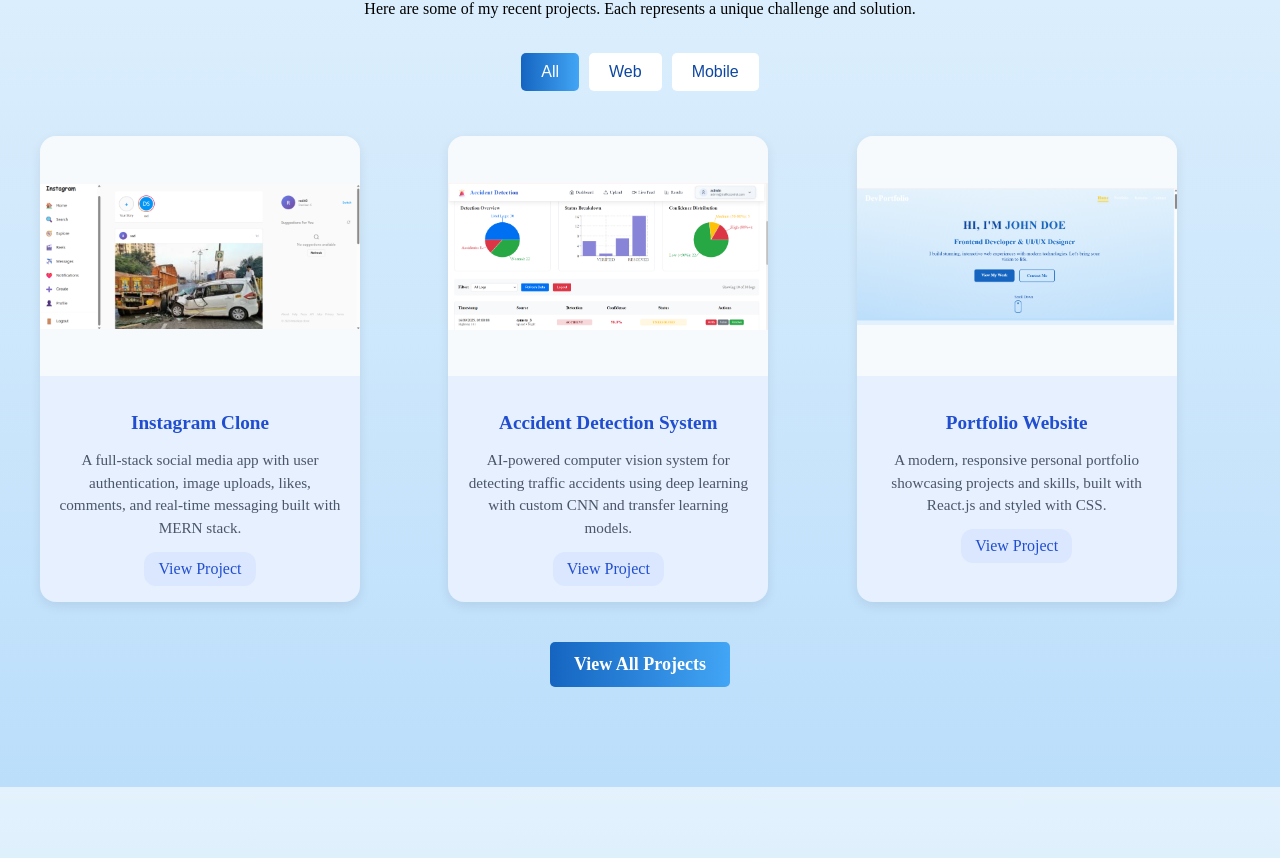
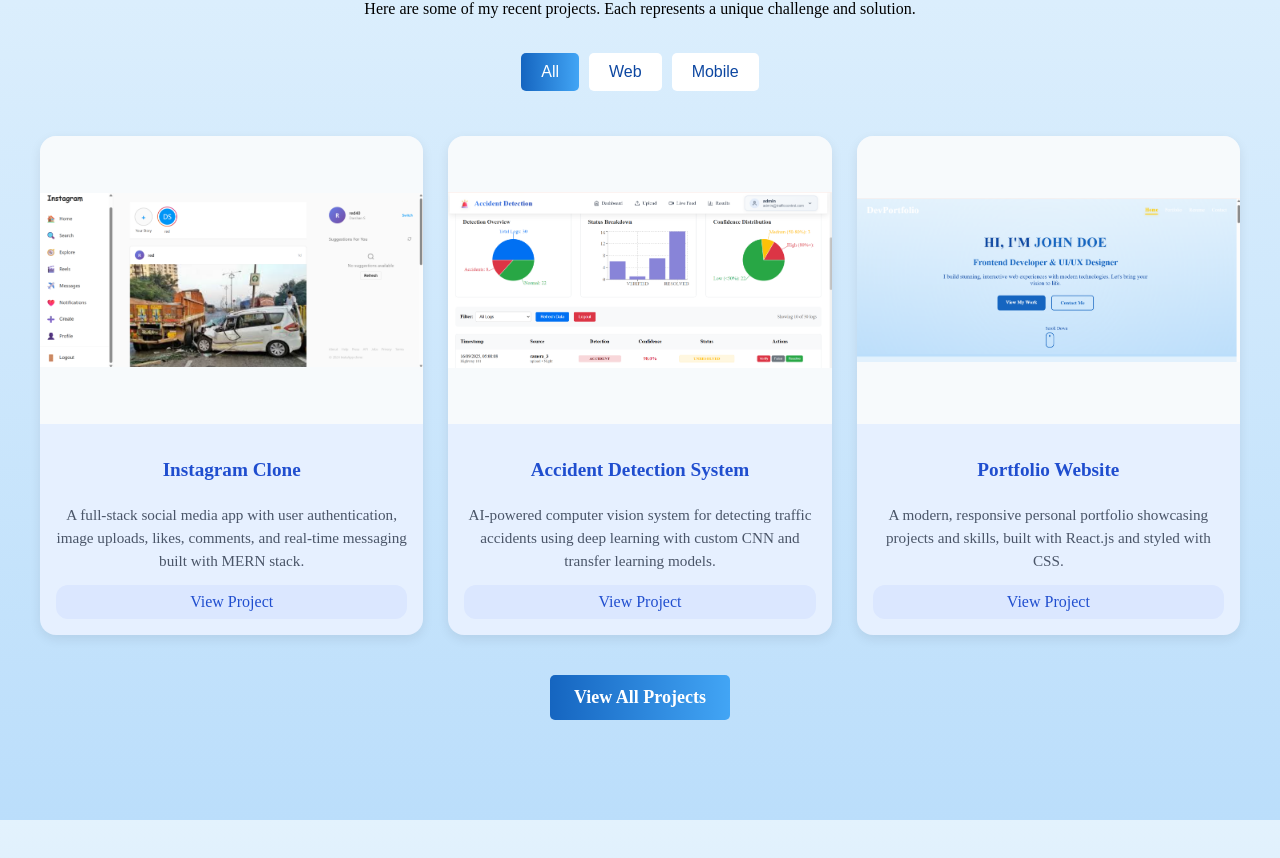
Before and after one commit to Darshan980/portfolio, a React (Vite) app: page / in a window 1280 px wide. Shown: the part 2331-3189 px from the top of the page. Built offline with nearby package versions, Linux system fonts and the light colour scheme.

Commit message:
Update ProjectCard.css

```diff
--- a/src/components/ProjectCard.css
+++ b/src/components/ProjectCard.css
@@ -1,25 +1,3 @@
-/* Container for project cards - add this to your parent component */
-.projects-container {
-  display: grid;
-  grid-template-columns: repeat(auto-fit, minmax(300px, 1fr));
-  gap: 24px;
-  max-width: 1200px;
-  margin: 0 auto;
-  padding: 20px;
-  justify-items: center;
-}
-
-/* Alternative flex layout if you prefer */
-.projects-flex {
-  display: flex;
-  flex-wrap: wrap;
-  justify-content: center;
-  gap: 24px;
-  max-width: 1200px;
-  margin: 0 auto;
-  padding: 20px;
-}
-
 .project-card {
   background: #e6f0ff;
   border-radius: 16px;
@@ -27,10 +5,10 @@
   overflow: hidden;
   transition: transform 0.2s ease, box-shadow 0.2s ease;
   width: 100%;
-  max-width: 320px;
-  min-width: 280px;
+  height: fit-content;
   text-align: center;
-  flex: 0 1 320px; /* for flex layout */
+  display: flex;
+  flex-direction: column;
 }
 
 .project-card:hover {
@@ -69,6 +47,10 @@
 
 .project-info {
   padding: 16px;
+  flex: 1;
+  display: flex;
+  flex-direction: column;
+  justify-content: space-between;
 }
 
 .project-info h3 {
```
